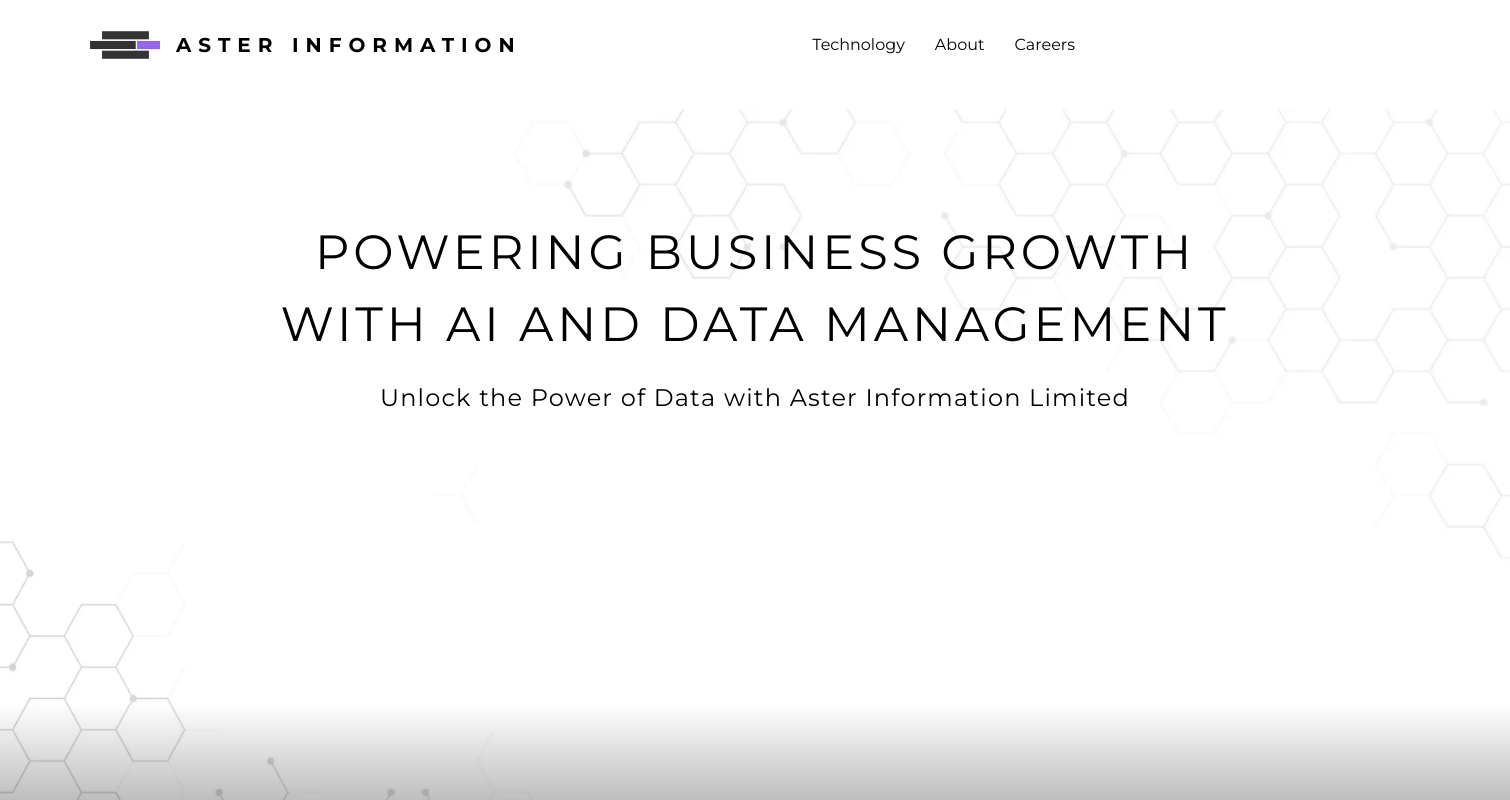
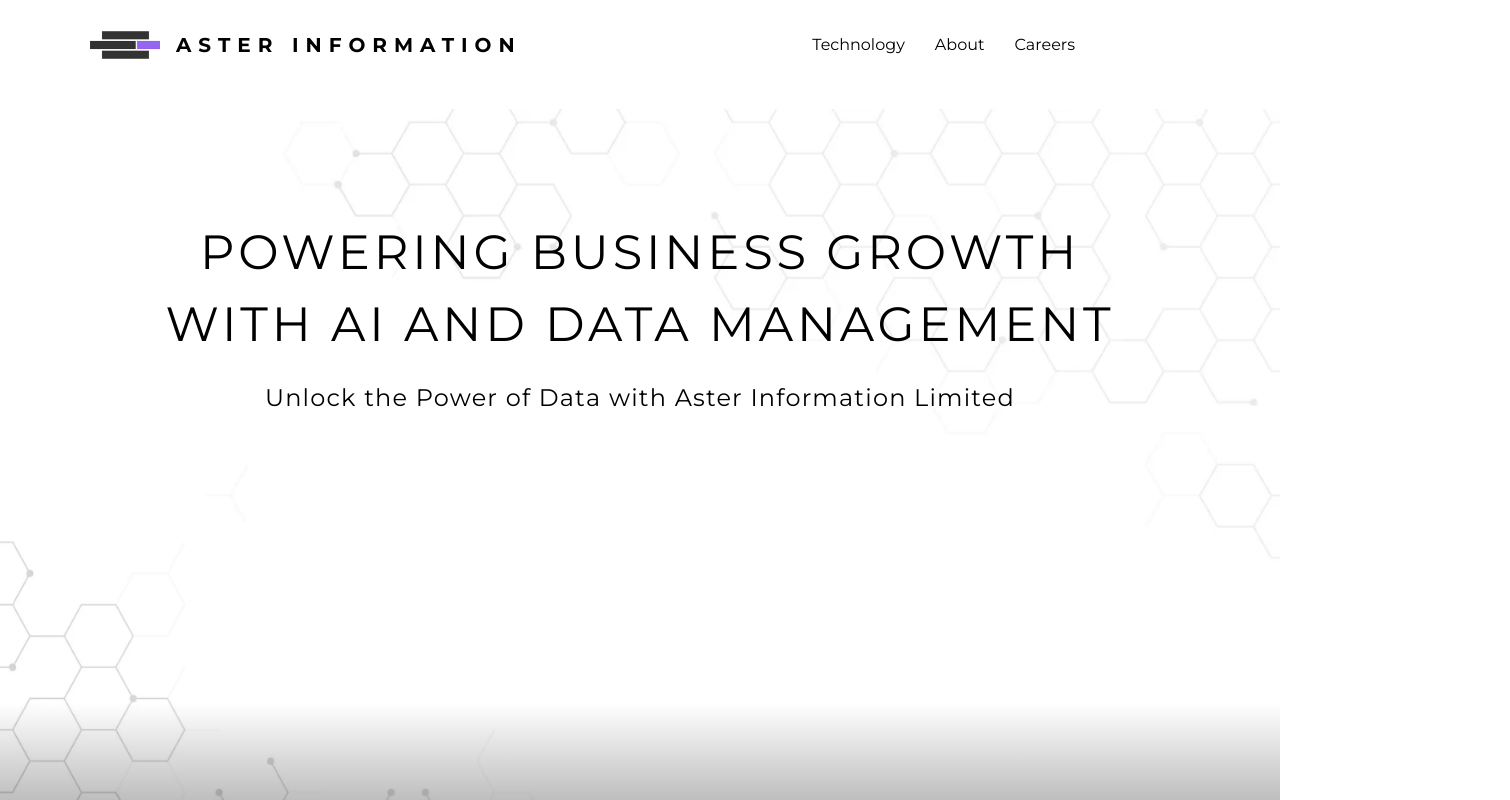
Before and after one commit to Moamal-2000/aster-information, a React (Vite) app: page / in a window 1280 px wide. Shown: the top 800 px of the page, 1510 px wide, since content can reach past the window. Built offline with nearby package versions, Linux system fonts and the light colour scheme.

Commit message:
fix: global (body) width & container width

```diff
--- a/src/Styles/index.scss
+++ b/src/Styles/index.scss
@@ -70,33 +70,3 @@ main {
   width: var(--container-width);
   margin: 0 auto;
 }
-
-@media (max-width: 1600px) {
-  .container {
-    --container-width: 1100px;
-  }
-}
-
-@include large {
-  .container {
-    --container-width: 900px;
-  }
-}
-
-@include medium {
-  .container {
-    --container-width: 700px;
-  }
-}
-
-@include small {
-  .container {
-    --container-width: 88%;
-  }
-}
-
-@include very-small {
-  .container {
-    --container-width: 94%;
-  }
-}
--- a/src/Styles/variables.scss
+++ b/src/Styles/variables.scss
@@ -8,8 +8,44 @@
   --left-margin-content: 30px;
 }
 
+@media (max-width: 1600px) {
+  :root {
+    --container-width: 1100px;
+  }
+}
+
 @media (max-width: 1510px) {
   :root {
     --website-width: 1510px;
   }
 }
+
+@media (max-width: 1509px) {
+  :root {
+    --website-width: 100%;
+  }
+}
+
+@include large {
+  :root {
+    --container-width: 900px;
+  }
+}
+
+@include medium {
+  :root {
+    --container-width: 700px;
+  }
+}
+
+@include small {
+  :root {
+    --container-width: 88%;
+  }
+}
+
+@include very-small {
+  :root {
+    --container-width: 94%;
+  }
+}
```
